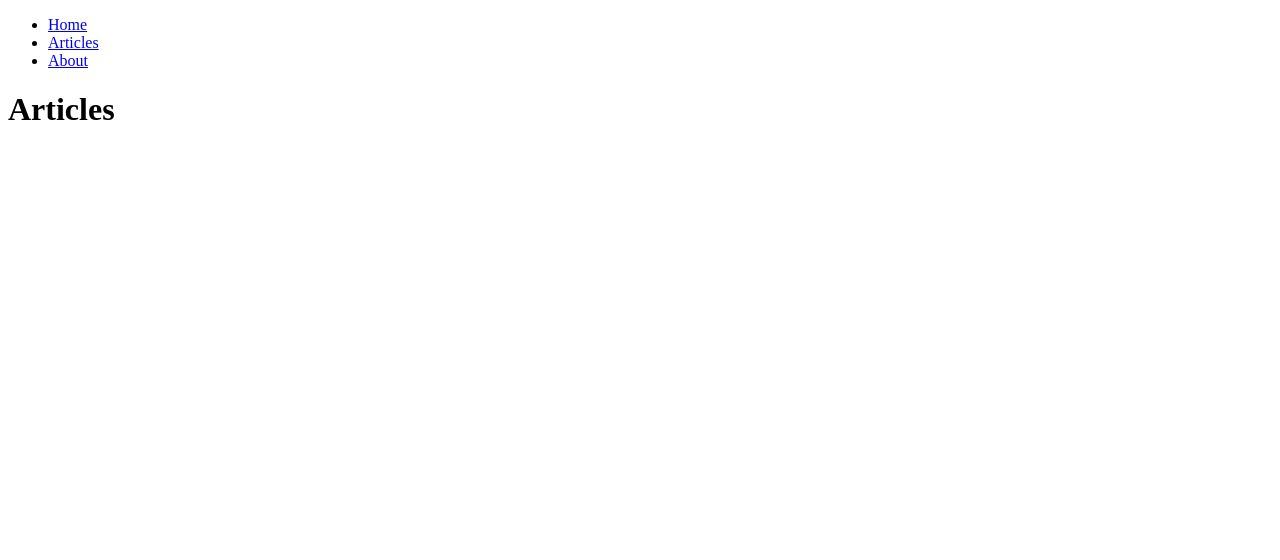
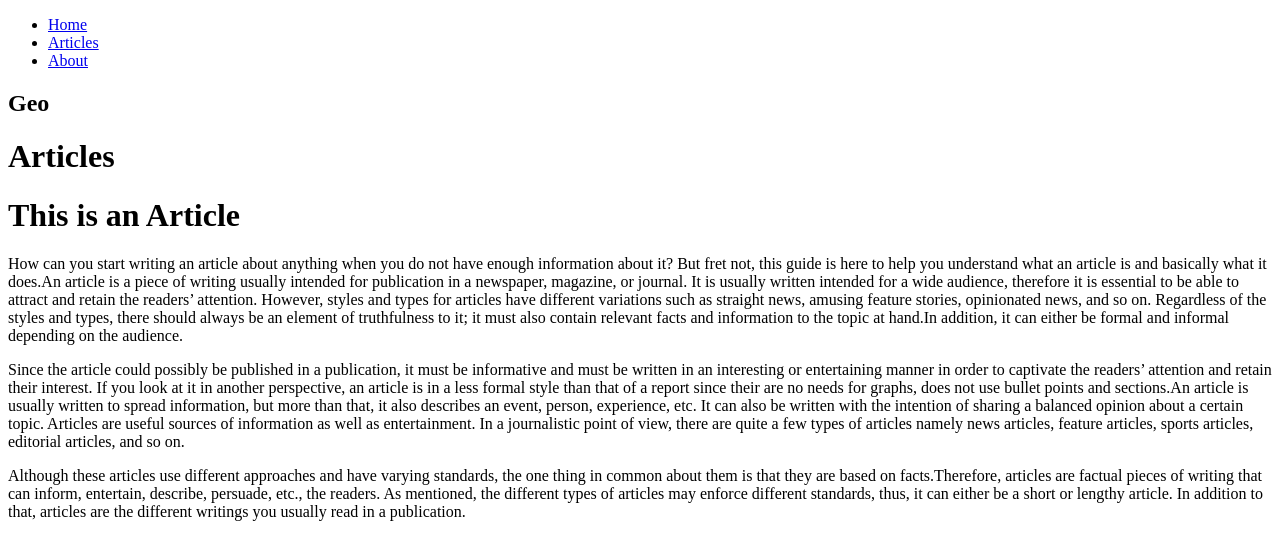
Before and after one commit to geoman3/geo-blog, a React (Create React App) app: page /articles in a window 1280 px wide. Shown: the top 560 px of the page. Built offline with nearby package versions, Linux system fonts and the light colour scheme.

Commit message:
more components

```diff
--- a/package.json
+++ b/package.json
@@ -10,8 +10,10 @@
     "@types/node": "^12.0.0",
     "@types/react": "^17.0.34",
     "@types/react-dom": "^17.0.0",
+    "front-matter": "^4.0.2",
     "react": "^17.0.2",
     "react-dom": "^17.0.2",
+    "react-markdown": "^7.1.0",
     "react-router-dom": "^6.0.2",
     "react-scripts": "4.0.3",
     "typescript": "^4.1.2",
--- /dev/null
+++ b/public/archive/articleFoo.md
@@ -0,0 +1,7 @@
+# This is an Article
+
+How can you start writing an article about anything when you do not have enough information about it? But fret not, this guide is here to help you understand what an article is and basically what it does.An article is a piece of writing usually intended for publication in a newspaper, magazine, or journal. It is usually written intended for a wide audience, therefore it is essential to be able to attract and retain the readers’ attention. However, styles and types for articles have different variations such as straight news, amusing feature stories, opinionated news, and so on. Regardless of the styles and types, there should always be an element of truthfulness to it; it must also contain relevant facts and information to the topic at hand.In addition, it can either be formal and informal depending on the audience.
+
+Since the article could possibly be published in a publication, it must be informative and must be written in an interesting or entertaining manner in order to captivate the readers’ attention and retain their interest. If you look at it in another perspective, an article is in a less formal style than that of a report since their are no needs for graphs, does not use bullet points and sections.An article is usually written to spread information, but more than that, it also describes an event, person, experience, etc. It can also be written with the intention of sharing a balanced opinion about a certain topic. Articles are useful sources of information as well as entertainment. In a journalistic point of view, there are quite a few types of articles namely news articles, feature articles, sports articles, editorial articles, and so on.
+
+Although these articles use different approaches and have varying standards, the one thing in common about them is that they are based on facts.Therefore, articles are factual pieces of writing that can inform, entertain, describe, persuade, etc., the readers. As mentioned, the different types of articles may enforce different standards, thus, it can either be a short or lengthy article. In addition to that, articles are the different writings you usually read in a publication.
--- a/public/index.html
+++ b/public/index.html
@@ -10,34 +10,10 @@
       content="Web site created using create-react-app"
     />
     <link rel="apple-touch-icon" href="%PUBLIC_URL%/logo192.png" />
-    <!--
-      manifest.json provides metadata used when your web app is installed on a
-      user's mobile device or desktop. See https://developers.google.com/web/fundamentals/web-app-manifest/
-    -->
     <link rel="manifest" href="%PUBLIC_URL%/manifest.json" />
-    <!--
-      Notice the use of %PUBLIC_URL% in the tags above.
-      It will be replaced with the URL of the `public` folder during the build.
-      Only files inside the `public` folder can be referenced from the HTML.
-
-      Unlike "/favicon.ico" or "favicon.ico", "%PUBLIC_URL%/favicon.ico" will
-      work correctly both with client-side routing and a non-root public URL.
-      Learn how to configure a non-root public URL by running `npm run build`.
-    -->
-    <title>React App</title>
+    <title>GeoBlog</title>
   </head>
   <body>
-    <noscript>You need to enable JavaScript to run this app.</noscript>
     <div id="root"></div>
-    <!--
-      This HTML file is a template.
-      If you open it directly in the browser, you will see an empty page.
-
-      You can add webfonts, meta tags, or analytics to this file.
-      The build step will place the bundled scripts into the <body> tag.
-
-      To begin the development, run `npm start` or `yarn start`.
-      To create a production bundle, use `npm run build` or `yarn build`.
-    -->
   </body>
 </html>
--- a/src/components/articles.tsx
+++ b/src/components/articles.tsx
@@ -1,7 +1,25 @@
+import ReactMarkdown from "react-markdown"
+import { useState } from "react"
+
+function loadArticlePreviews() {
+    fetch("./archive/articleMetaData")
+};
+
+function useArticle() {
+    const [ currentArticle, setCurrentArticle ] = useState<string>("")
+    fetch("./archive/articleFoo.md")
+        .then((res) => res.text())
+        .then(content => setCurrentArticle(content))
+    return <ReactMarkdown children={currentArticle} />
+};
+
 export default function Articles() {
     return (
-        <div>
+        <div className='articles'>
             <h1>Articles</h1>
+            <div>
+                {useArticle()}
+            </div>
         </div>
     )
 };
--- /dev/null
+++ b/src/components/footer.tsx
@@ -0,0 +1,8 @@
+
+export default function Footer() {
+    return (
+        <div className='footer'>
+
+        </div>
+    )
+}
--- a/src/components/home.tsx
+++ b/src/components/home.tsx
@@ -1,6 +1,6 @@
 export default function Home() {
     return (
-        <div>
+        <div className='home'>
             <h1>Home</h1>
         </div>
     )
--- a/src/components/navbar.tsx
+++ b/src/components/navbar.tsx
@@ -1,4 +1,4 @@
-import { BrowserRouter, Link  } from "react-router-dom";
+import {  Link  } from "react-router-dom";
 
 export default function Navbar() {
     return (
@@ -14,6 +14,9 @@ export default function Navbar() {
                     <Link to='/about'>About</Link>
                 </li>
             </ul>
+            <div>
+                <h2>Geo</h2>
+            </div>
         </div>
     )
 }
--- a/src/index.tsx
+++ b/src/index.tsx
@@ -7,6 +7,7 @@ import Home from "./components/home";
 import Navbar from "./components/navbar";
 import Articles from './components/articles';
 import About from './components/about';
+import Footer from './components/footer';
 
 function Main() {
   return (
@@ -18,6 +19,7 @@ function Main() {
           <Route path='/articles' element={<Articles />} />
           <Route path='/about' element={<About />} />
         </Routes>
+        <Footer />
       </BrowserRouter>
     </div>
   );
```
Also changed, not shown: public/archive/articleMetaData.json (added, +10 -0 lines), 2 other files (tests, documents, lock files or other folders).
